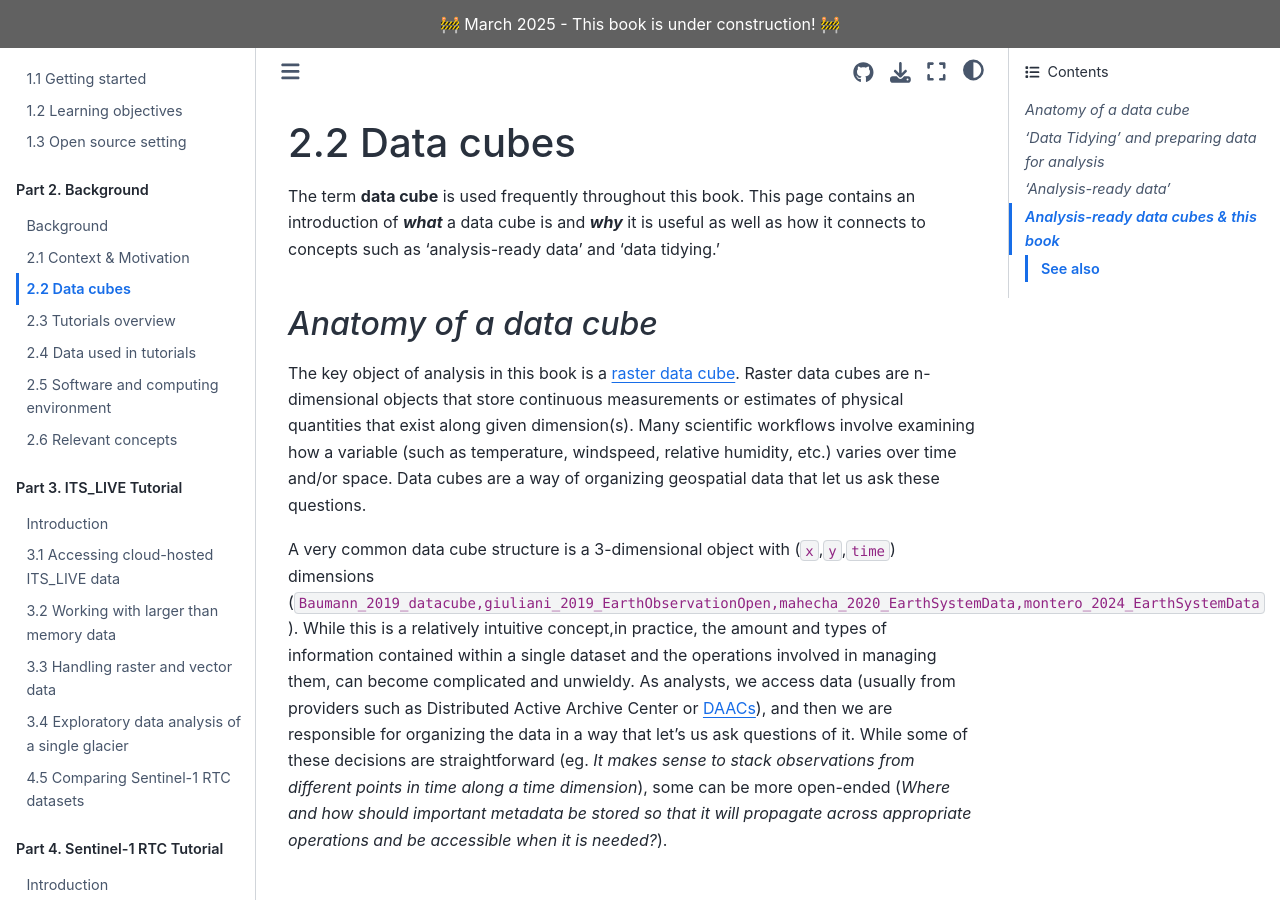
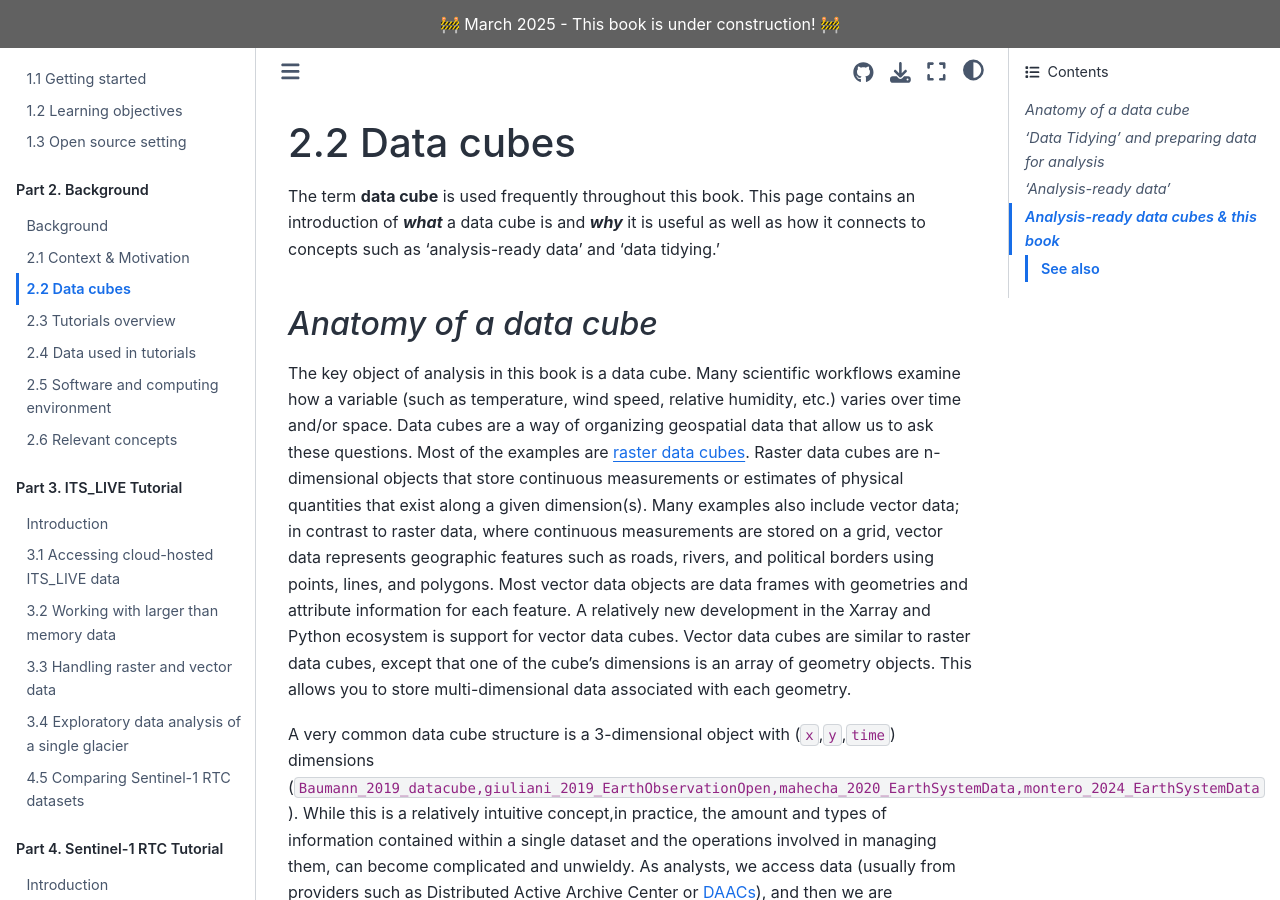
Before and after one commit to e-marshall/tutorials, a Jupyter Book: the page built from book/background/2_data_cubes.md, in a window 1280 px wide and 900 px high. Built offline with Jupyter Book 1.0.4 settings and Sphinx 7.4.7 and the Sphinx Book theme 1.1.4, drawn with Linux system fonts in a browser that asks for light colours; pages that are not in the unit, such as notebooks, are missing from menus; cross-references to code outside the pages are shown as plain code; some of the changed text lies outside the part shown.

Commit message:
move env files, add vector data desc, open_zarr, some typos

```diff
--- a/book/background/2_data_cubes.md
+++ b/book/background/2_data_cubes.md
@@ -5,8 +5,7 @@
 
 [^mynote2]: Geffner et al. frame this distinction as *measure attributes* ("attributes whose values are of interest") and *functional attributes* that contextualize the measure attribute values {cite:t}`geffner_2000_dynamic`.
 
-
-The key object of analysis in this book is a [raster data cube](https://openeo.org/documentation/1.0/datacubes.html). Raster data cubes are n-dimensional objects that store continuous measurements or estimates of physical quantities that exist along given dimension(s). Many scientific workflows involve examining how a variable (such as temperature, windspeed, relative humidity, etc.) varies over time and/or space. Data cubes are a way of organizing geospatial data that let us ask these questions.
+The key object of analysis in this book is a data cube. Many scientific workflows examine how a variable (such as temperature, wind speed, relative humidity, etc.) varies over time and/or space. Data cubes are a way of organizing geospatial data that allow us to ask these questions. Most of the examples are [raster data cubes](https://openeo.org/documentation/1.0/datacubes.html). Raster data cubes are n-dimensional objects that store continuous measurements or estimates of physical quantities that exist along a given dimension(s). Many examples also include vector data; in contrast to raster data, where continuous measurements are stored on a grid, vector data represents geographic features such as roads, rivers, and political borders using points, lines, and polygons. Most vector data objects are data frames with geometries and attribute information for each feature. A relatively new development in the Xarray and Python ecosystem is support for vector data cubes. Vector data cubes are similar to raster data cubes, except that one of the cube's dimensions is an array of geometry objects. This allows you to store multi-dimensional data associated with each geometry.
 
 A very common data cube structure is a 3-dimensional object with (`x`,`y`,`time`) dimensions ({cite:t}`Baumann_2019_datacube,giuliani_2019_EarthObservationOpen,mahecha_2020_EarthSystemData,montero_2024_EarthSystemData`). While this is a relatively intuitive concept,in practice, the amount and types of information contained within a single dataset and the operations involved in managing them, can become complicated and unwieldy. As analysts, we access data (usually from providers such as Distributed Active Archive Center or [DAACs](https://nssdc.gsfc.nasa.gov/earth/daacs.html)), and then we are responsible for organizing the data in a way that let's us ask questions of it. While some of these decisions are straightforward (eg. *It makes sense to stack observations from different points in time along a time dimension*), some can be more open-ended (*Where and how should important metadata be stored so that it will propagate across appropriate operations and be accessible when it is needed?*).
 
@@ -70,6 +69,8 @@
 
 ### See also
 - [OpenEO - Data Cubes](https://openeo.org/documentation/1.0/datacubes.html)
+- [r-spatial - Vector Data Cubes](https://r-spatial.org/r/2022/09/12/vdc.html)
+- [Xvec - Vector data cubes for Xarray](https://xvec.readthedocs.io/en/stable/)
 - [Open Data Cube initiative](https://www.opendatacube.org/about-draft)
 - [The Datacube Manifesto](http://www.earthserver.eu/tech/datacube-manifesto/The-Datacube-Manifesto.pdf)
 - [ARCO: The smartest way to access big geospatial data - Lobelia Earth](https://blog.lobelia.earth/arco-the-smartest-way-to-access-big-geospatial-data-eaf689eff3c9)
```
Also changed, not shown: book/background/4_tutorial_data.md (+1 -1 lines), book/background/5_software.md (+1 -1 lines), book/environment.yml (renamed from environment.yml), 4 other files.
